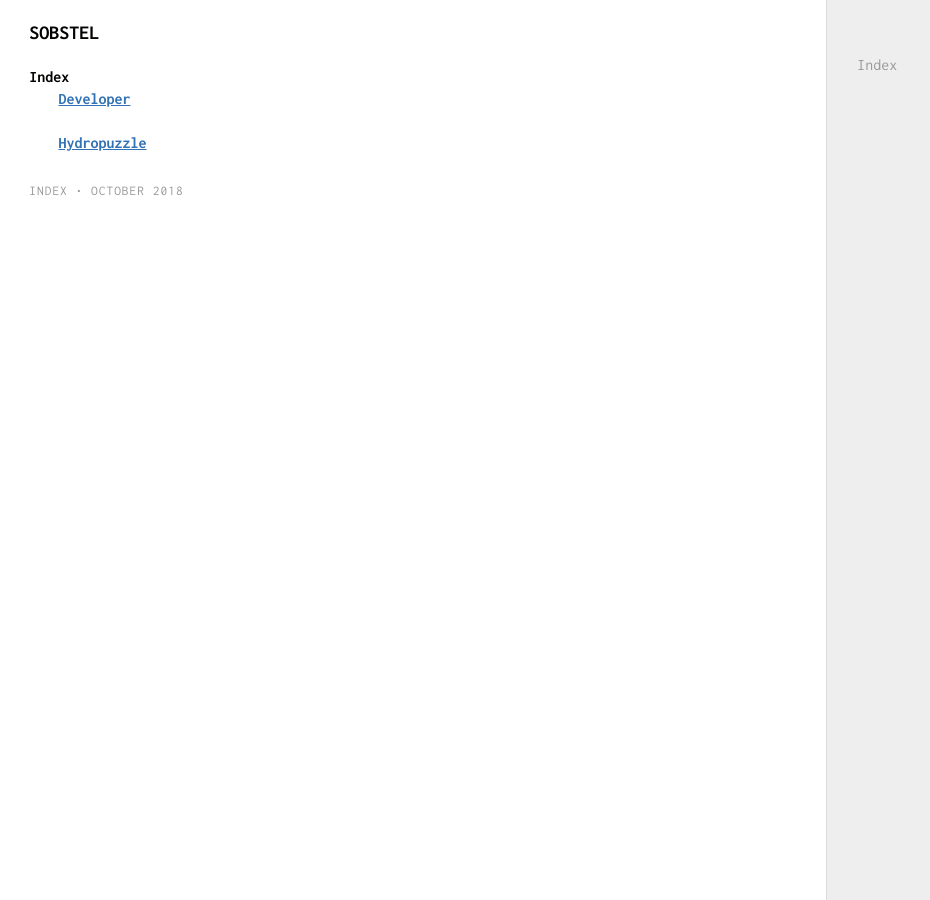
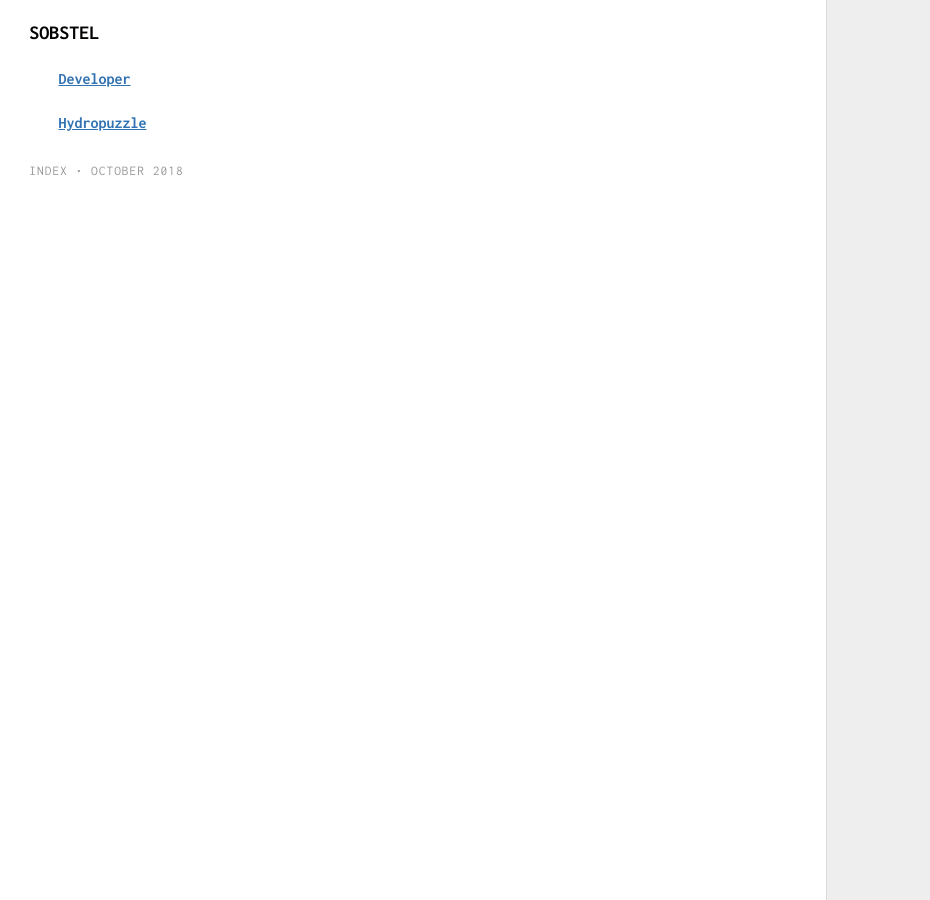
Before and after one commit to sobstel/sobstel.github.com, a Jekyll site: the page built from index.html, in a window 1280 px wide. Shown: the whole page, without its empty margins (0-930 px from the left). Built offline with Jekyll 4.4.1, drawn with Linux system fonts in a browser that asks for light colours.

Commit message:
If you are not prepared to be wrong, you will not come up with anything original.

```diff
--- a/index.html
+++ b/index.html
@@ -6,12 +6,9 @@ title: Sobstel
 <div class='mp' id='man'>
 
   <div class='man-navigation' style='display:none'>
-    <a href="#Index">Index</a>
   </div>
 
   <h1>Sobstel</h1>
-<h2 id="Index">Index</h2>
-
 <p><strong><a href="/dev/" title="Developer">Developer</a></strong></p>
 
 <p><strong><a href="/hydropuzzle/" title="Hydropuzzle">Hydropuzzle</a></strong></p>
```
Also changed, not shown: 1 other file.
